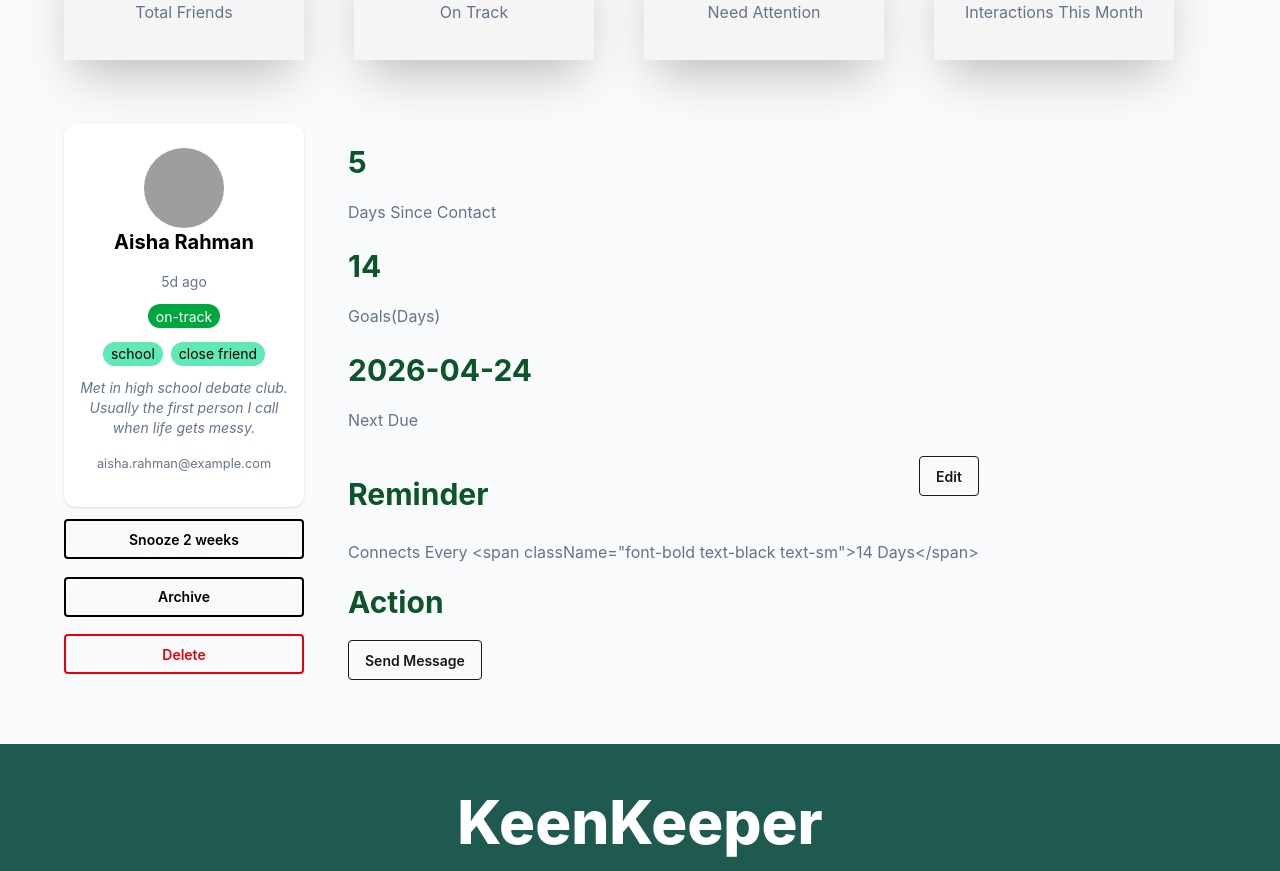
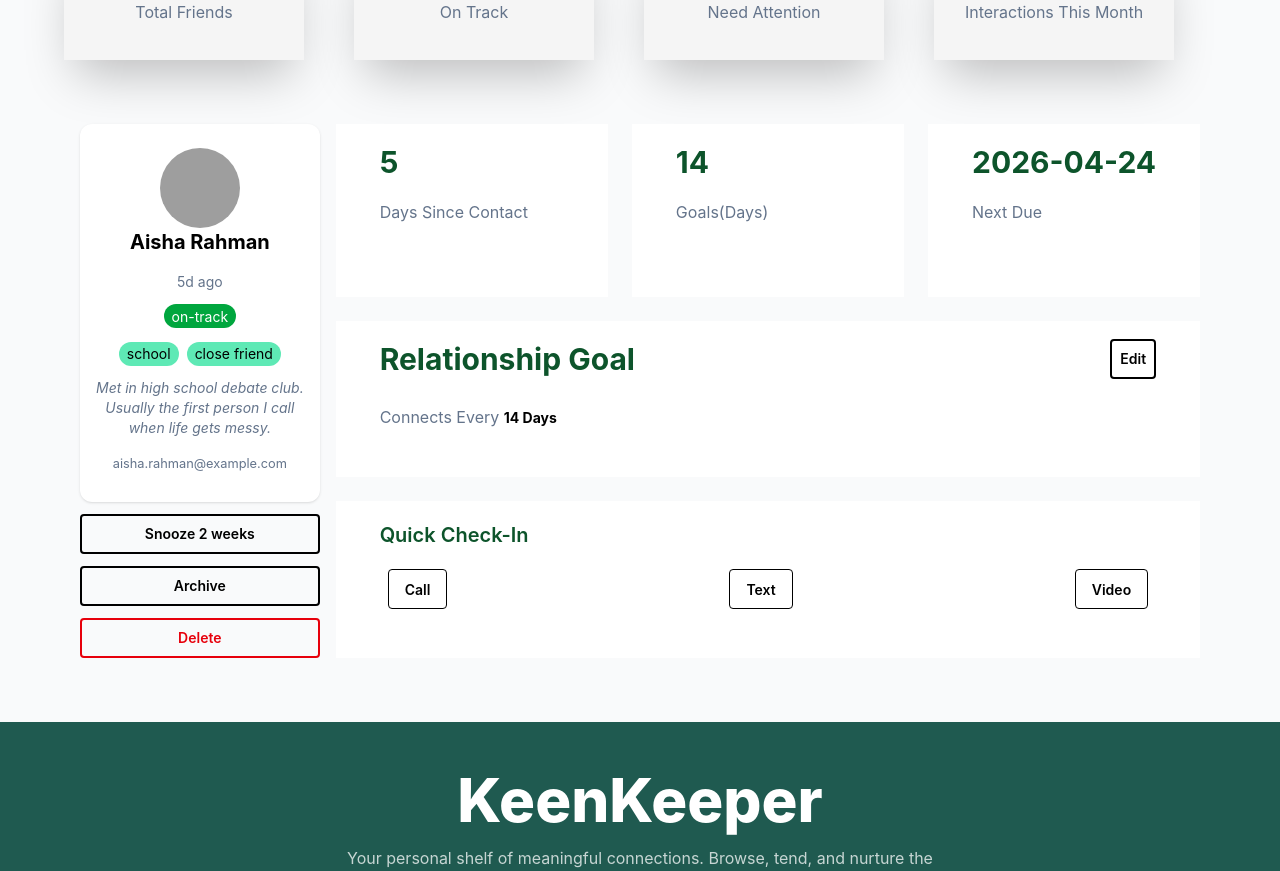
Before and after one commit to Muhatarima/CoreReactProject, a React (Vite) app: page /friends/1 in a window 1280 px wide. Shown: the part 400-1271 px from the top of the page. Built offline with nearby package versions, Linux system fonts and the light colour scheme; grey boxes are pictures that could not be loaded.

Commit message:
adding dynamic

```diff
--- a/package.json
+++ b/package.json
@@ -14,6 +14,7 @@
     "react": "^19.2.4",
     "react-dom": "^19.2.4",
     "react-router-dom": "^7.14.1",
+    "react-toastify": "^11.0.5",
     "tailwindcss": "^4.2.2"
   },
   "devDependencies": {
--- a/src/components/Friends/FriendDetails.jsx
+++ b/src/components/Friends/FriendDetails.jsx
@@ -1,10 +1,17 @@
-import React from 'react'
+import React, { useState } from 'react'
 import friends from "../../data/friends.json"
 import { useParams } from "react-router-dom";
+
 
 function FriendDetails() {
   const { id } = useParams()
   const friend = friends.find((item) => item.id === Number(id))
+  const [Card , setCard] = useState("")
+
+     function handleSetCrad(){
+
+     alert("just called")
+     }
 
   if (!friend) {
     return <h2 className='text-center mt-10 text-red-500'>Friend not found</h2>
@@ -13,7 +20,7 @@ function FriendDetails() {
   const { name, picture, days_since_contact, tags, status, bio, email ,goal , next_due_date } = friend
 
   return (
-    <div className='max-w-6xl mx-auto flex gap-5 mt-8'>
+    <div className='max-w-6xl mx-auto  flex justify-evenly mt-8'>
       <div className='grid gap-3'>
         <div className='w-60 bg-white py-6 rounded-xl shadow'>
           <div className="flex justify-center items-center">
@@ -69,38 +76,40 @@ function FriendDetails() {
         </button>
       </div>
 
-      <div>
-        <section>
+      <div className='  grid gap-6 lg:grid-cols-3'>
+        <section className=' bg-white px-5'>
           <h3 className='text-3xl font-bold text-green-900 my-5 px-6'>{days_since_contact}</h3>
           <p className='mb-6 text-[#64748B] px-6'>Days Since Contact</p>
         </section>
 
-        <section>
+        <section className=' bg-white px-5'>
           <h3 className='text-3xl font-bold text-green-900 my-5 px-6'>{goal}</h3>
           <p className='mb-6 text-[#64748B] px-6'>Goals(Days)</p>
         </section>
 
-        <section>
+        <section className=' bg-white px-5'>
           <h3 className='text-3xl font-bold text-green-900 my-5 px-6'>{next_due_date}</h3>
           <p className='mb-6 text-[#64748B] px-6'>Next Due</p>
         </section>
 
-        <section>
+        <section className='lg:col-span-3 px-5 bg-white'>
           <div className='px-6'>
-           <div className='flex justify-between'>
-             <h3 className='text-3xl font-bold text-green-900 my-5'>Reminder</h3>
-             <button className='btn btn-outline px-4 py-2'>Edit</button>
+           <div className='flex justify-between items-center'>
+             <h3 className='text-3xl font-bold text-green-900 my-5'>Relationship Goal</h3>
+             <button className='btn btn-outline border-2 text-black border-black hover:bg-black hover:text-white px-2 py-1'>Edit</button>
            </div>
 
           </div>
 <p className='px-6 text-[#64748B] mt-2'>
-                {`Connects Every <span className="font-bold text-black text-sm">${goal} Days</span>`}
-            </p>        </section>
+  Connects Every <span className="font-bold text-black text-sm">{goal} Days</span>
+</p>       </section>
 
-        <section>
-          <h3 className='text-3xl font-bold text-green-900 my-5 px-6'>Action</h3>
-          <div className='px-6'>
-            <button className='btn btn-outline'>Send Message</button>
+        <section className='lg:col-span-3 px-5 bg-white'>
+          <h3 className='text-xl font-semibold text-green-900 my-5 px-6'>Quick Check-In</h3>
+          <div className='px-8 flex gap-2 justify-between'>
+            <button onClick={handleSetCrad} className='btn btn-outline border    hover:text-white   border-black text-black'>Call</button>
+            <button className='btn btn-outline border    hover:text-white  border-black text-black'>Text</button>
+            <button className='btn btn-outline borde     hover:text-white  border-black text-black'>Video</button>
           </div>
         </section>
       </div>
```
Also changed, not shown: 1 other file (tests, documents, lock files or other folders).
